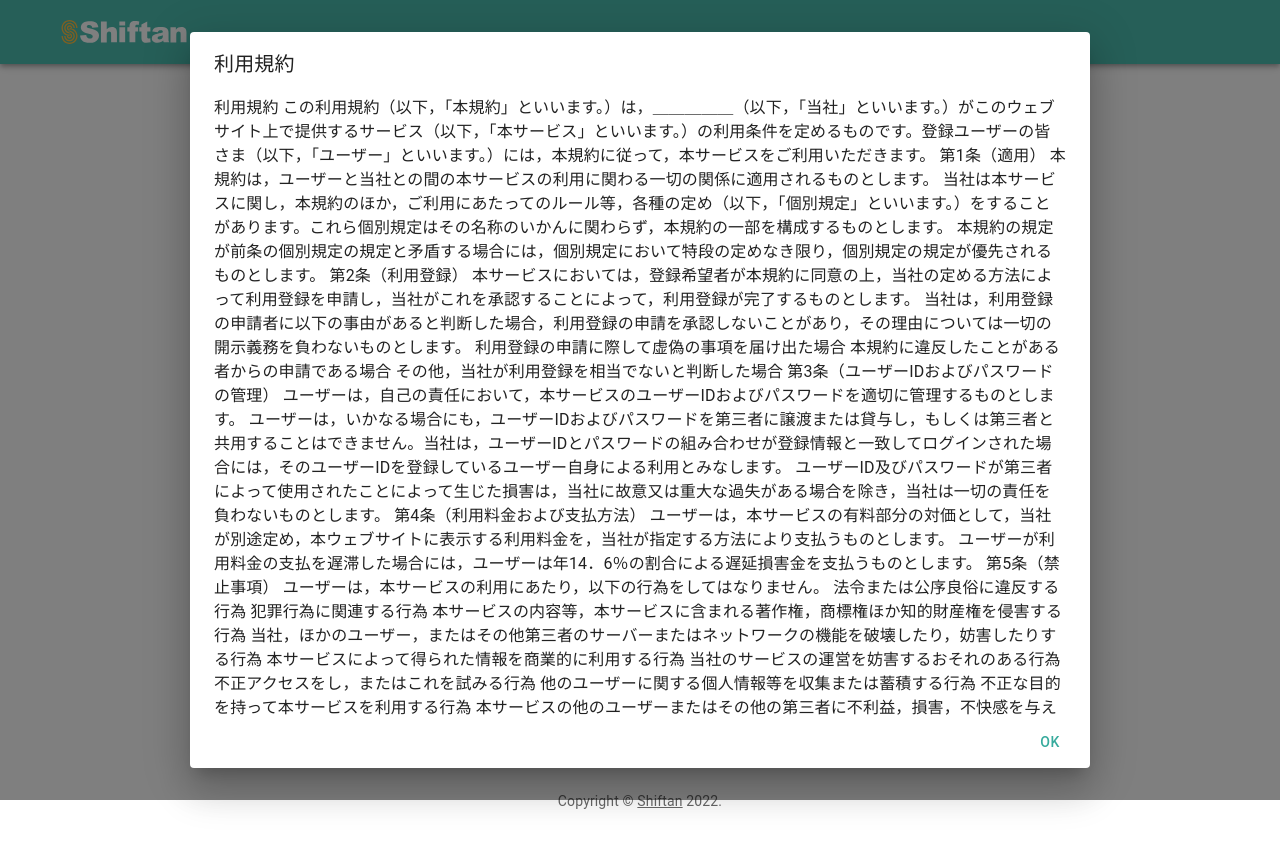
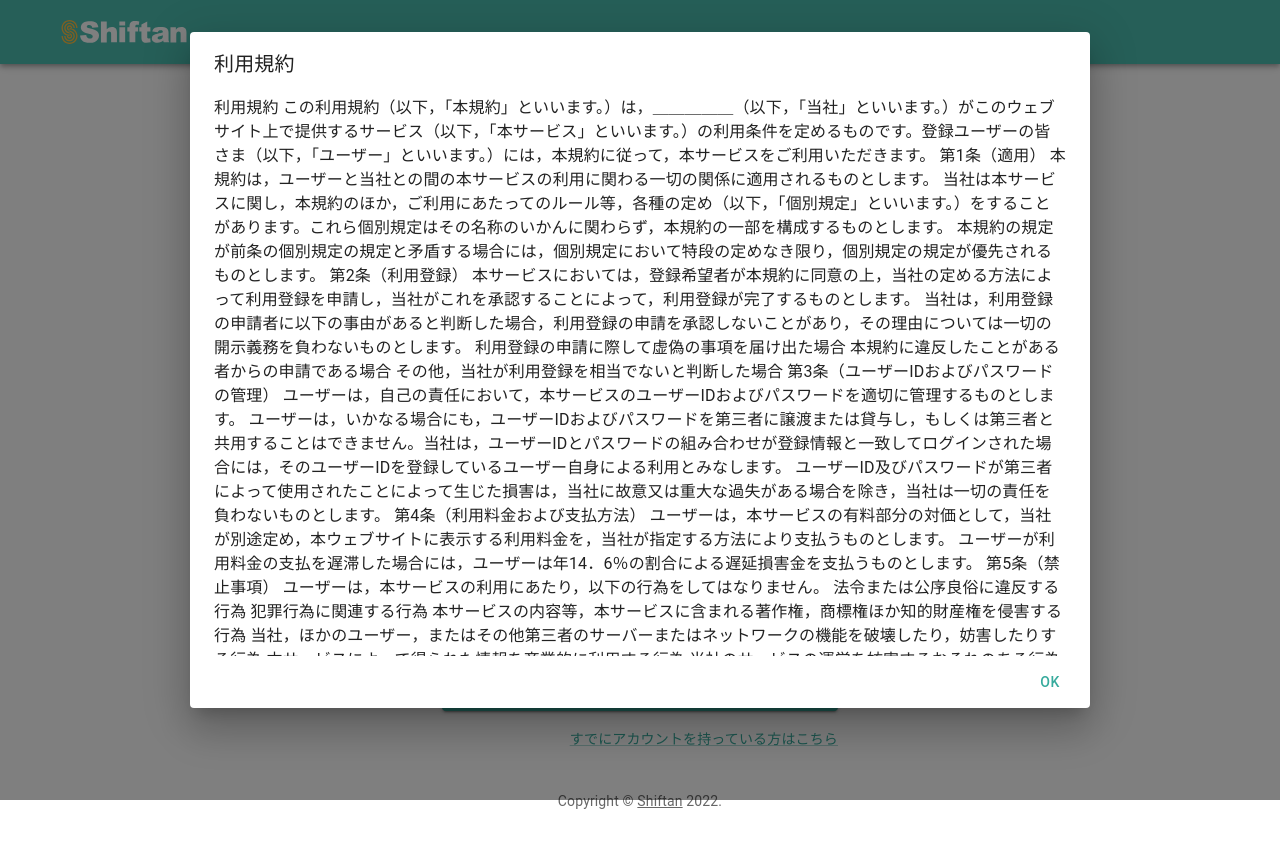
Before and after one commit to nineteen2021/shiftan-v2, a React (Create React App) app in the folder node/django_front/: page /partTimeRegister in a window 1280 px wide. Both pictures are taken after a click on the link "利用規約". Shown: the top 848 px of the page. Before the commit the page ends 811 px from the top, so only its background shows below. Built offline with nearby package versions, Linux system fonts and the light colour scheme.

Commit message:
BottomNavbarがContentsと重ならないよう修正

```diff
--- a/node/django_front/src/App.css
+++ b/node/django_front/src/App.css
@@ -87,6 +87,9 @@
   margin-left: 10px;
 }
 
+.bottomNavbar {
+  z-index: 99999;
+}
 /* .App {
   text-align: center;
 }
--- a/node/django_front/src/components/partTime/BottomNavbar.jsx
+++ b/node/django_front/src/components/partTime/BottomNavbar.jsx
@@ -11,7 +11,7 @@ export default function BottomNavbar() {
   const [value, setValue] = React.useState(0);
 
   return (
-    <Box sx={{ width: '100%', height: '56px', position: 'fixed', bottom: '0', background: '#586365' }}>
+    <Box className='bottomNavbar' sx={{ width: '100%', height: '56px', position: 'fixed', bottom: '0', background: '#586365' }}>
       <Grid
         container
         direction="row"
--- a/node/django_front/src/components/partTime/PartTimeNavbar.jsx
+++ b/node/django_front/src/components/partTime/PartTimeNavbar.jsx
@@ -133,7 +133,7 @@ export default function PartTimeNavbar(props) {
           </Box>
         </Toolbar>
       </AppBar>
-      <Box component="main" sx={{ flexGrow: 1, p: 3 }}>
+      <Box component="main" sx={{ flexGrow: 1, p: 3, mb:'60px' }}>
         <DrawerHeader />
         {props.contents}
       </Box>
--- a/node/django_front/src/components/partTime/PartTimeRegister.jsx
+++ b/node/django_front/src/components/partTime/PartTimeRegister.jsx
@@ -55,7 +55,7 @@ export default function PartTimeRegister() {
   return (
     <>
     <SimpleNavbar/>
-      <Container component="main" maxWidth="xs">
+      <Container component="main" maxWidth="xs" sx={{mb:'80px'}}>
         <CssBaseline />
         <Box
           sx={{
@@ -189,6 +189,7 @@ export default function PartTimeRegister() {
               scroll="paper"
               fullWidth="true"
               maxWidth="md"
+              sx={{mb:'60px'}}
       >
         <DialogTitle>利用規約</DialogTitle>
         <DialogContent>
--- a/node/django_front/src/components/store/Register.jsx
+++ b/node/django_front/src/components/store/Register.jsx
@@ -57,14 +57,14 @@ export default function Register() {
   return (
     <>
     <SimpleNavbar/>
-    <Grid container justifyContent="flex-start">
+    <Grid container justifyContent="flex-start" >
       <Grid item sx={{ mb: 2 }}>
         <Typography component="h1" variant="h5">
         店舗アカウント登録
         </Typography>
       </Grid>
     </Grid>
-      <Container component="main" maxWidth="xs">
+      <Container component="main" maxWidth="xs" sx={{mb:'80px'}}>
         <CssBaseline />
         <Box
           sx={{
@@ -239,6 +239,7 @@ export default function Register() {
             scroll="paper"
             fullWidth="true"
             maxWidth="md"
+            sx={{mb:'60px'}}
     >
       <DialogTitle>利用規約</DialogTitle>
       <DialogContent>
```
